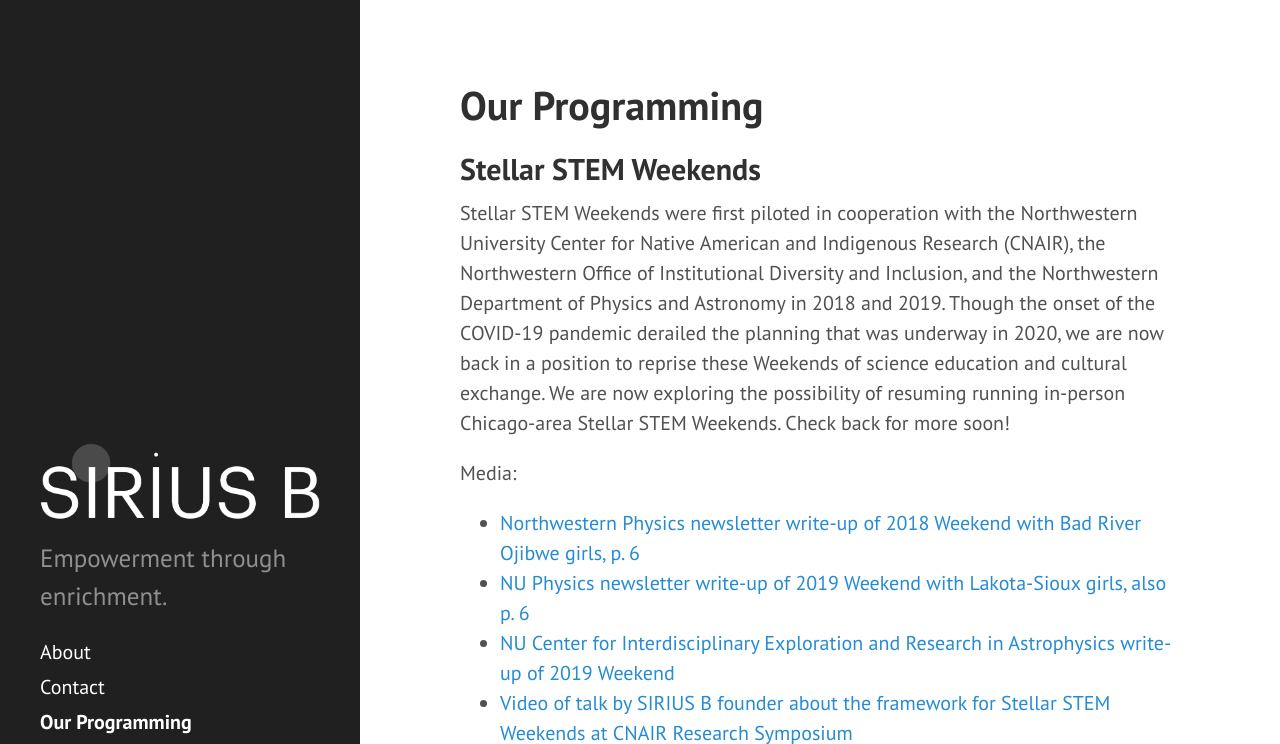
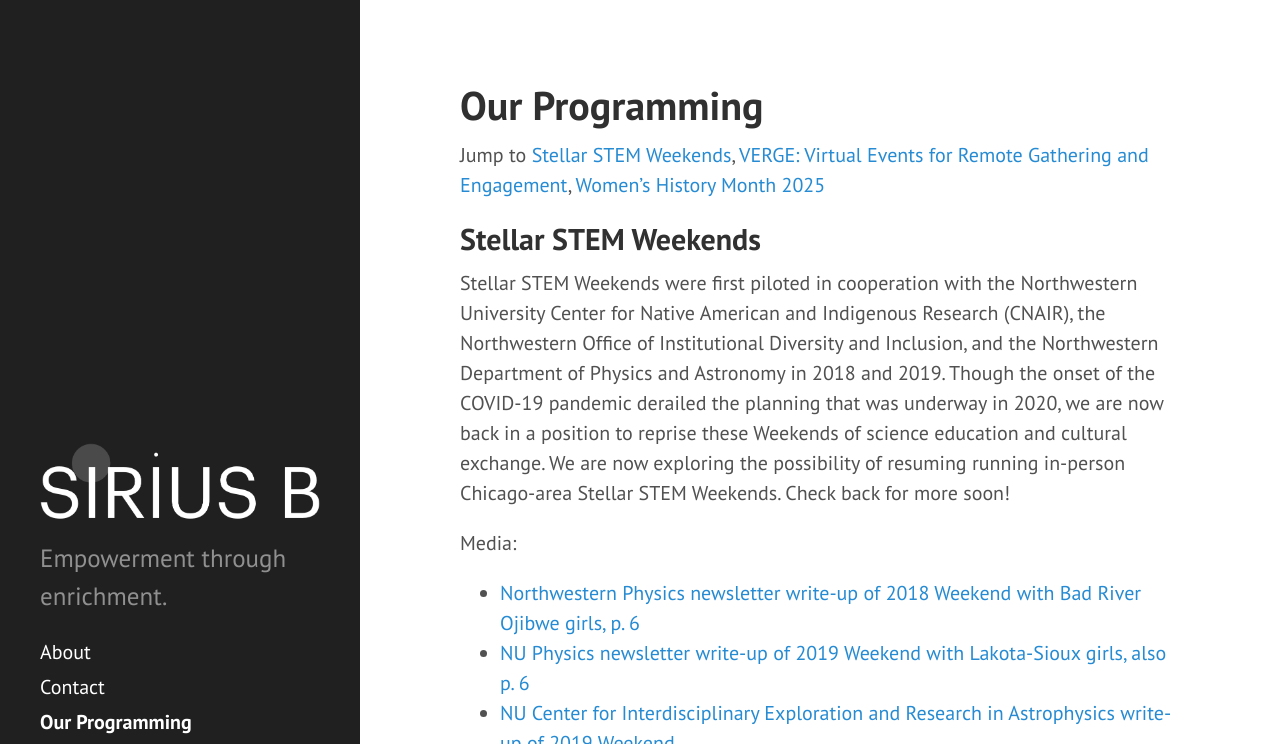
Before and after one commit to siriusb-org/siriusb-org.github.io, a Jekyll site: the page built from programming.md, in a window 1280 px wide and 900 px high, cut to the strip 0-744 px from the top of the window. Built offline with Jekyll 4.4.1, drawn with Linux system fonts in a browser that asks for light colours.

Commit message:
try adding jump to

```diff
--- a/programming.md
+++ b/programming.md
@@ -2,6 +2,8 @@
 layout: page
 title: Our Programming
 ---
+
+Jump to [Stellar STEM Weekends](#stellar-stem-weekends), [VERGE: Virtual Events for Remote Gathering and Engagement](#verge:-virtual-events-for-remote-gathering-and-engagement), [Women's History Month 2025](#women's-history-month-2025)
 
 ## Stellar STEM Weekends
 
@@ -54,7 +56,7 @@ We thank the IAU [North American Regional Office of Astronomy for Development](h
 ![A collage of images from our inaugural VERGE program in January 2024]({{ "verge24_allpic.png" | relative_url }})
 A collage of images from our inaugural VERGE program in January 2024.
 
-
+&nbsp;
 
 ## Women's History Month 2025
 
```
